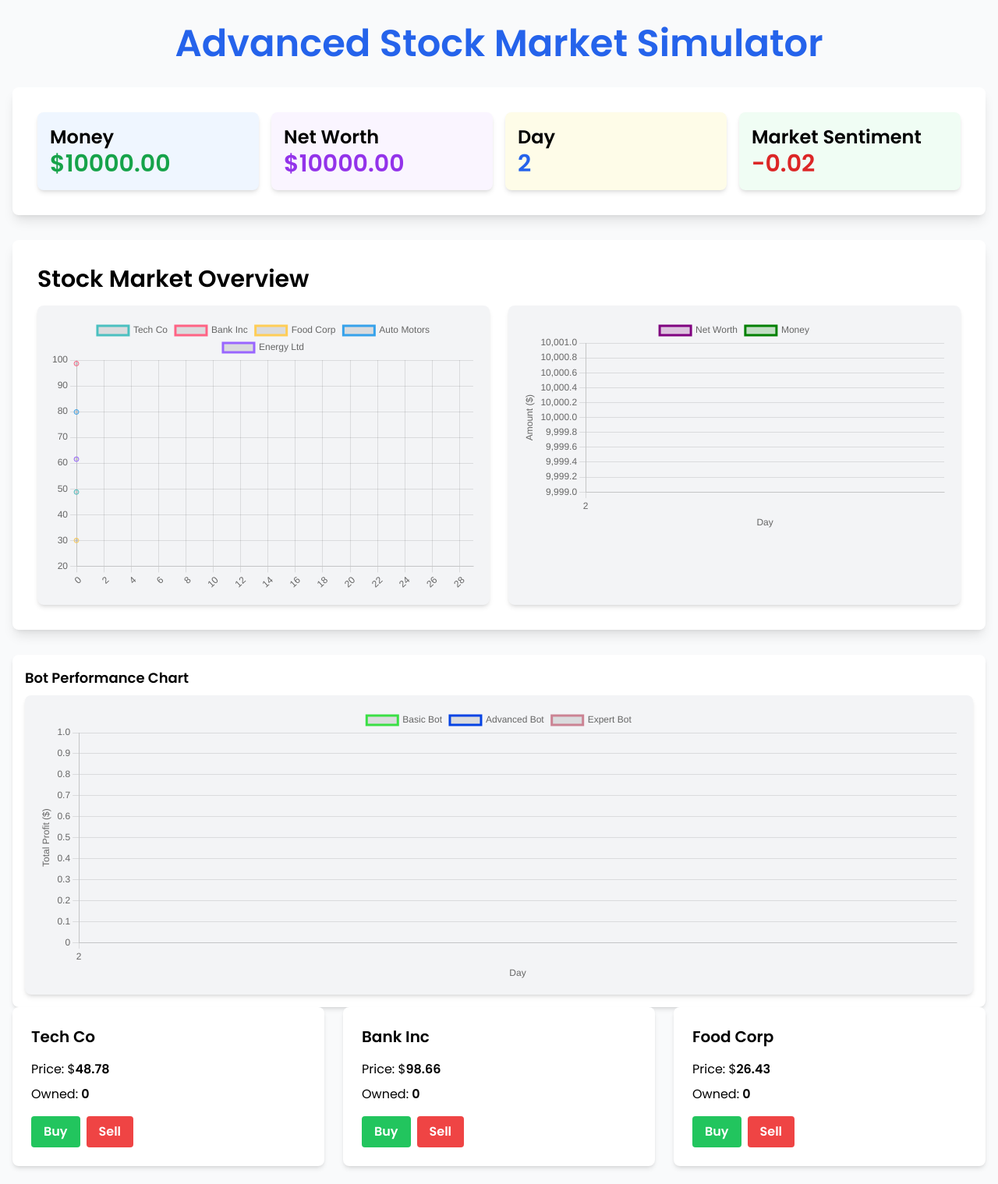
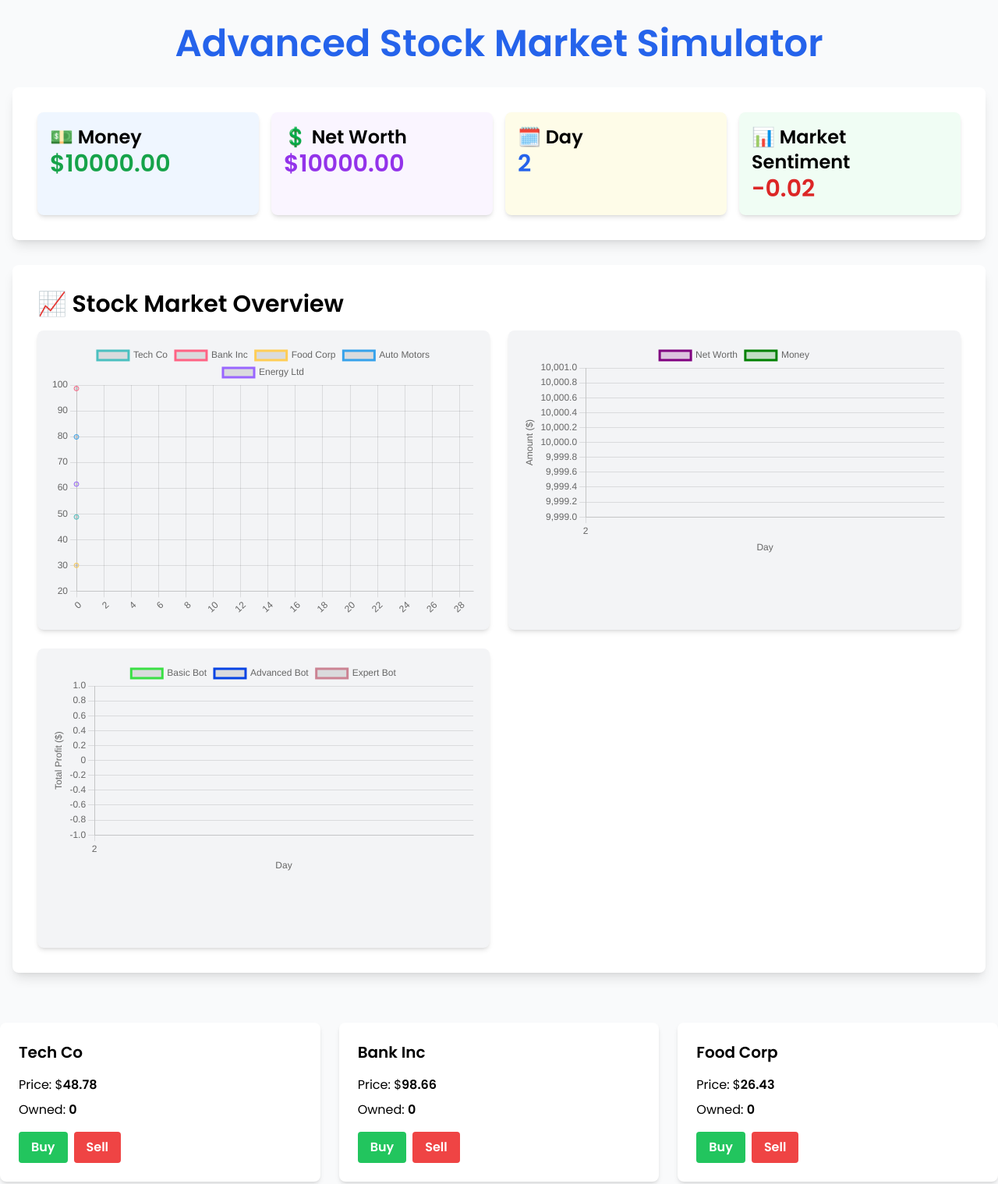
Before and after one commit to adrianviniciuscs/StockClicker, a plain HTML site: page index.html in a window 1280 px wide. Shown: the top 1519 px of the page at 78% size. Drawn offline with nearby package versions, Linux system fonts and the light colour scheme.

Commit message:
fix: ui shenanigans

```diff
--- a/game.js
+++ b/game.js
@@ -150,13 +150,10 @@ function createBotPerformanceChart() {
 				label: bot.name,
 				data: [],
 				borderColor: getRandomColor(),
-				fill: false,
-				tension: 0.1
+				fill: true,
 			}))
 		},
 		options: {
-			responsive: true,
-			maintainAspectRatio: false,
 			scales: {
 				x: {
 					title: {
@@ -169,7 +166,6 @@ function createBotPerformanceChart() {
 						display: true,
 						text: 'Total Profit ($)'
 					},
-					beginAtZero: true
 				}
 			}
 		}
--- a/index.html
+++ b/index.html
@@ -32,6 +32,11 @@
 		.smooth-transition {
 			transition: all 0.3s ease;
 		}
+
+		.chart-container {
+			max-height: 400px;
+			overflow-y: y;
+		}
 	</style>
 </head>
 
@@ -43,26 +48,26 @@
 		<div id="playerStats"
 			class="bg-white rounded-lg shadow-lg p-8 mb-8 grid grid-cols-1 md:grid-cols-4 gap-4">
 			<div class="card p-4 bg-blue-50 rounded-lg shadow-md">
-				<p class="text-2xl font-semibold">Money</p>
+				<p class="text-2xl font-semibold">💵 Money</p>
 				<p class="text-3xl text-green-600 font-bold">$<span id="money">10000.00</span></p>
 			</div>
 			<div class="card p-4 bg-purple-50 rounded-lg shadow-md">
-				<p class="text-2xl font-semibold">Net Worth</p>
+				<p class="text-2xl font-semibold">💲 Net Worth</p>
 				<p class="text-3xl text-purple-600 font-bold">$<span id="netWorth">10000.00</span></p>
 			</div>
 			<div class="card p-4 bg-yellow-50 rounded-lg shadow-md">
-				<p class="text-2xl font-semibold">Day</p>
+				<p class="text-2xl font-semibold">🗓️ Day</p>
 				<p class="text-3xl text-blue-600 font-bold"><span id="day">1</span></p>
 			</div>
 			<div class="card p-4 bg-green-50 rounded-lg shadow-md">
-				<p class="text-2xl font-semibold">Market Sentiment</p>
+				<p class="text-2xl font-semibold">📊 Market Sentiment</p>
 				<p class="text-3xl text-green-600 font-bold"><span id="marketSentiment">0.00</span></p>
 			</div>
 		</div>
 
 		<!-- Stock Market Overview -->
 		<div class="bg-white rounded-lg shadow-lg p-8 mb-8">
-			<h2 class="text-3xl font-semibold mb-4">Stock Market Overview</h2>
+			<h2 class="text-3xl font-semibold mb-4">📈 Stock Market Overview</h2>
 			<div class="grid grid-cols-1 md:grid-cols-2 gap-6">
 				<div class="chart-container h-96 p-4 bg-gray-100 rounded-lg shadow-md">
 					<canvas id="stockChart"></canvas>
@@ -70,29 +75,24 @@
 				<div class="chart-container h-96 p-4 bg-gray-100 rounded-lg shadow-md">
 					<canvas id="netWorthChart"></canvas>
 				</div>
-			</div>
-		</div>
-
-		<!-- Bot Performance Bar Chart -->
-		<div class="bg-white rounded-lg shadow-md p-4 chart-container">
-			<h2 class="text-lg font-semibold mb-2">Bot Performance Chart</h2>
 				<div class="chart-container h-96 p-4 bg-gray-100 rounded-lg shadow-md">
 					<canvas id="botPerformanceChart"></canvas>
 				</div>
-
+			</div>
+		</div>
 	</div>
 	<!-- Stock List -->
 	<div id="stockList" class="grid grid-cols-1 md:grid-cols-2 lg:grid-cols-3 gap-6 mb-8"></div>
 
 	<!-- Trading Bot Shop -->
 	<div id="botShop" class="bg-white rounded-lg shadow-lg p-8 mb-8">
-			<h2 class="text-3xl font-semibold mb-4">Trading Bot Shop</h2>
+		<h2 class="text-3xl font-semibold mb-4">🎰 Trading Bot Shop</h2>
 		<div id="botList" class="grid grid-cols-1 md:grid-cols-2 lg:grid-cols-3 gap-6"></div>
 	</div>
 
 	<!-- Market News Feed -->
 	<div id="newsFeed" class="bg-white rounded-lg shadow-lg p-8">
-			<h2 class="text-3xl font-semibold mb-4">Market News</h2>
+		<h2 class="text-3xl font-semibold mb-4">📰 Market News</h2>
 		<ul id="newsList" class="list-disc pl-5 smooth-transition">
 			<!-- Dynamic news items will go here -->
 		</ul>
```
Lines whose indentation alone changed are shown as unchanged.
